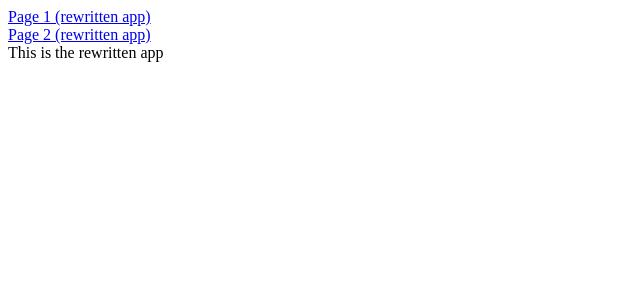
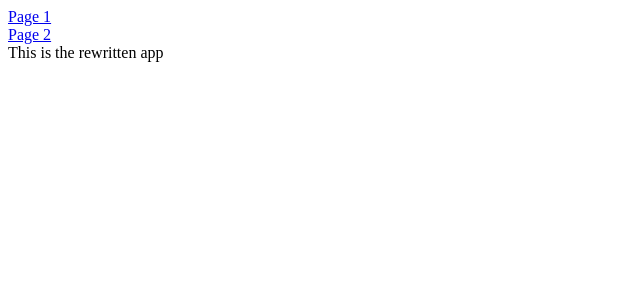
Before and after one commit to motifland/motif-rewrites-docs, a Next.js app: page /docs/page2 in a window 1280 px wide. Shown: the top 300 px of the page, without its empty margins (0-640 px from the left). Built offline with nearby package versions, Linux system fonts and the light colour scheme.

Commit message:
Upgrade to canary

```diff
--- a/pages/docs/page2.tsx
+++ b/pages/docs/page2.tsx
@@ -5,10 +5,10 @@ export default function Page2() {
     <>
       <main>
         <div>
-          <Link href="/docs/page1">Page 1 (rewritten app)</Link>
+          <Link href="/docs/page1">Page 1</Link>
         </div>
         <div>
-          <Link href="/docs/page2">Page 2 (rewritten app)</Link>
+          <Link href="/docs/page2">Page 2</Link>
         </div>
         <div>This is the rewritten app</div>
       </main>
```
